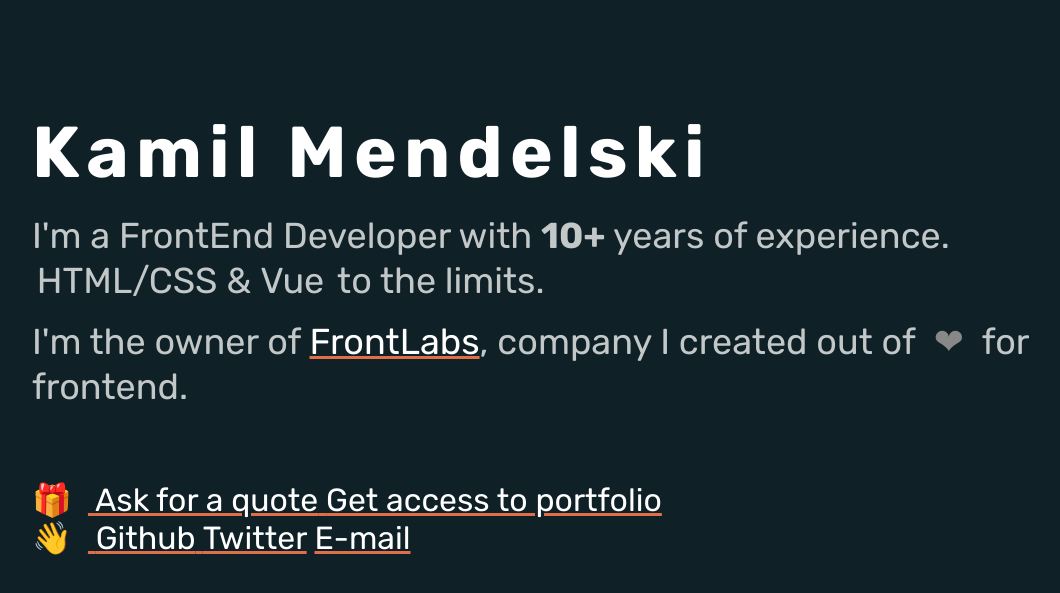
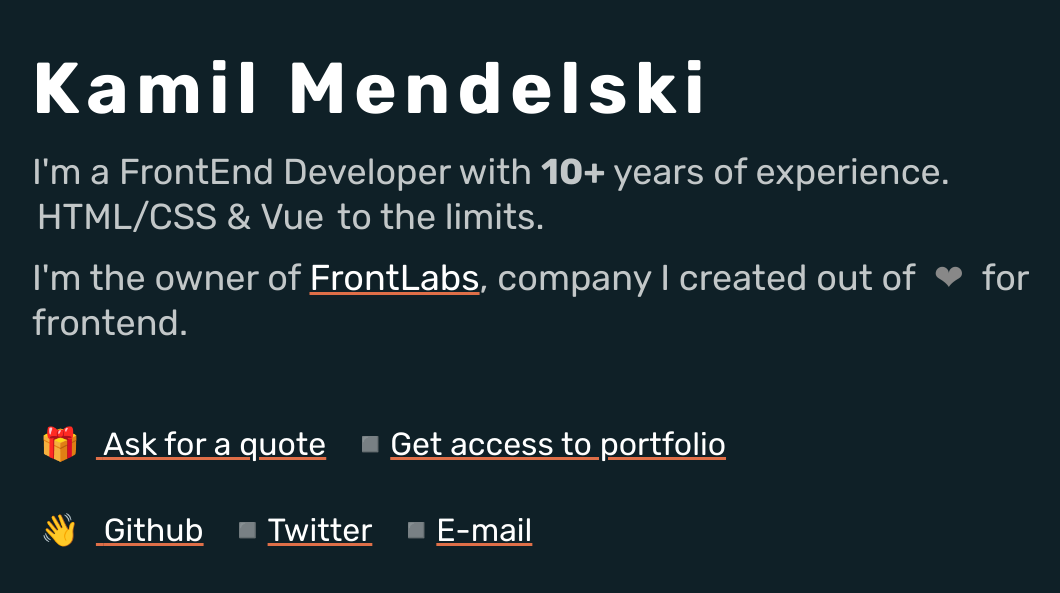
Before and after one commit to emendelski/emendelski.com, a website built with webpack: page previews/index.html in a window 1280 px wide. Shown: the part 147-740 px from the top of the page, without its empty margins (64-1124 px from the left). Built offline with nearby package versions, Linux system fonts and the light colour scheme.

Commit message:
Fixed navigation for social links

```diff
--- a/previews/index.html
+++ b/previews/index.html
@@ -40,11 +40,11 @@
     <h2>I'm the owner of <a href="https://frontlabs.pl"><span>FrontLabs</span></a>, company I&nbsp;created out&nbsp;of&nbsp;<span class="heart-wrap"><span class="heart" aria-label="love">❤</span></span>&nbsp;for frontend.</a></h2>
 
     <nav class="nav">
-      <a href="#">
-          <i class="decoration decoration--box" role="img" aria-label="box">🎁</i>
+      <a href="mailto:kamil@frontlabs.pl?subject=Quote">
+        <i class="decoration decoration--box" role="img" aria-label="box">🎁</i>
         <span>Ask for a quote</span>
       </a>
-      <a href="#"><span>Get access to portfolio</span></a>
+      <a href="mailto:kamil@frontlabs.pl?subject=Portfolio"><span>Get access to portfolio</span></a>
     </nav>
 
     <nav class="nav">
--- a/src/scss/main.scss
+++ b/src/scss/main.scss
@@ -94,6 +94,7 @@
     display: inline-block;
     transform-origin: 50% 50%;
     font-style: normal;
+    min-width: 1rem;
     margin-right: .5rem;
 
     &--box {
@@ -186,26 +187,6 @@
     letter-spacing: .1em;
   }
 
-  > p {
-    pointer-events: none;
-    margin-bottom: 0;
-
-    + p {
-      margin-top: .5em;
-    }
-
-    &:hover {
-
-      .decoration--hand {
-        animation: wave .3s infinite;
-      }
-
-      .decoration--box {
-        animation: jump .3s infinite alternate;
-      }
-    }
-  }
-
   a {
     color: $tertiary-color;
     text-decoration: underline;
@@ -233,14 +214,37 @@
       outline: 1px dotted currentColor;
     }
   }
+}
 
-  > p {
-    display: flex;
+
+.nav {
+  display: flex;
+  justify-content: flex-start;
+  flex-direction: column;
+  pointer-events: none;
+  margin-bottom: 0;
+
+  @media (min-width: 600px) {
     align-items: center;
-    justify-content: flex-start;
+    flex-direction: row;
   }
 
-  > p > a {
+  + .nav {
+    margin-top: 1em;
+  }
+
+  &:hover {
+
+    .decoration--hand {
+      animation: wave .3s infinite;
+    }
+
+    .decoration--box {
+      animation: jump .3s infinite alternate;
+    }
+  }
+
+  > a {
     display: inline-block;
     pointer-events: all;
     margin-left: 0;
@@ -255,7 +259,7 @@
       content: "◽";
       display: inline-block;
       position: absolute;
-      left: -1.5rem;
+      left: -1.25rem;
       color: rgba($primary-color, .5);
 
       @media (min-width: 768px) {
```
